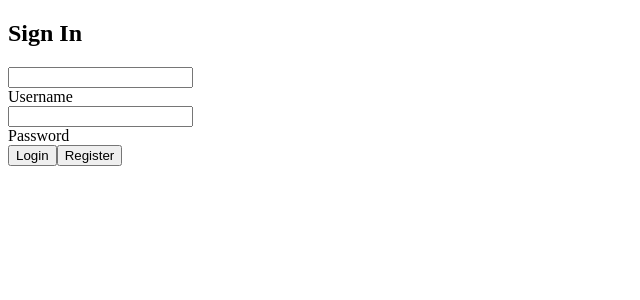
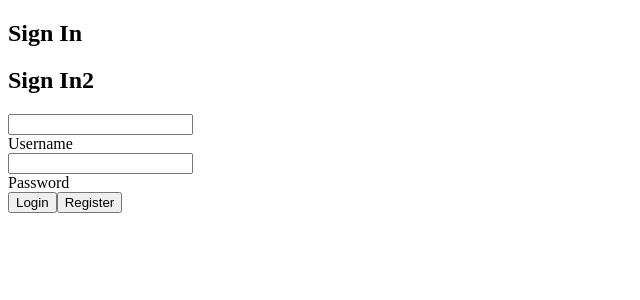
Before and after one commit to whatever413y/se-finals-project, a React (Create React App) app in the folder client/: page /index.html/ in a window 1280 px wide. Shown: the top 300 px of the page, without its empty margins (0-640 px from the left). Built offline with nearby package versions, Linux system fonts and the light colour scheme; the HTML template or start-up script is replaced by a standard one.

Commit message:
Update Login.tsx

```diff
--- a/client/src/screens/Login.tsx
+++ b/client/src/screens/Login.tsx
@@ -45,6 +45,7 @@ const Login: React.FC = () => {
     <div className='App-header'>
       <div className="card">
         <h2>Sign In</h2>
+        <h2>Sign In2</h2>
         <form onSubmit={handleUserLogin}>
           <FormInput
             label="Username"
```
